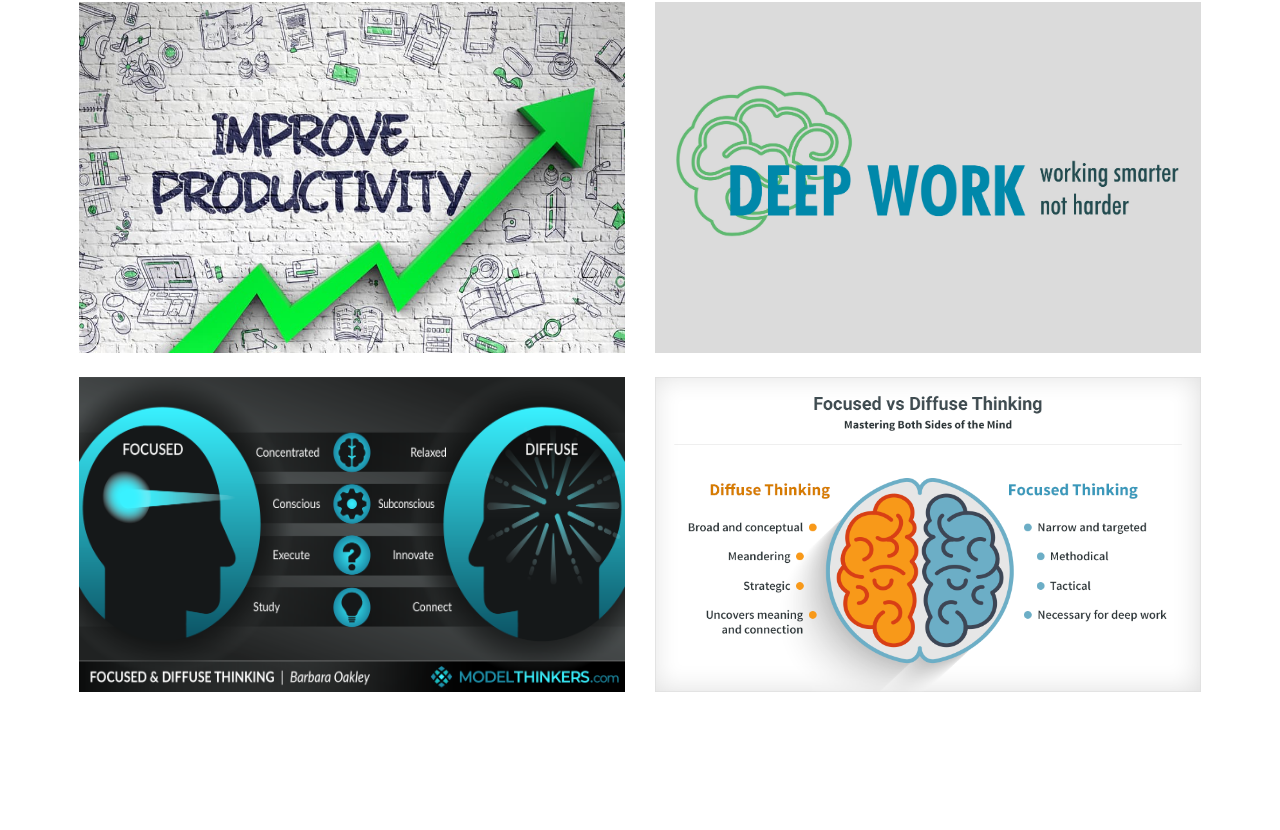
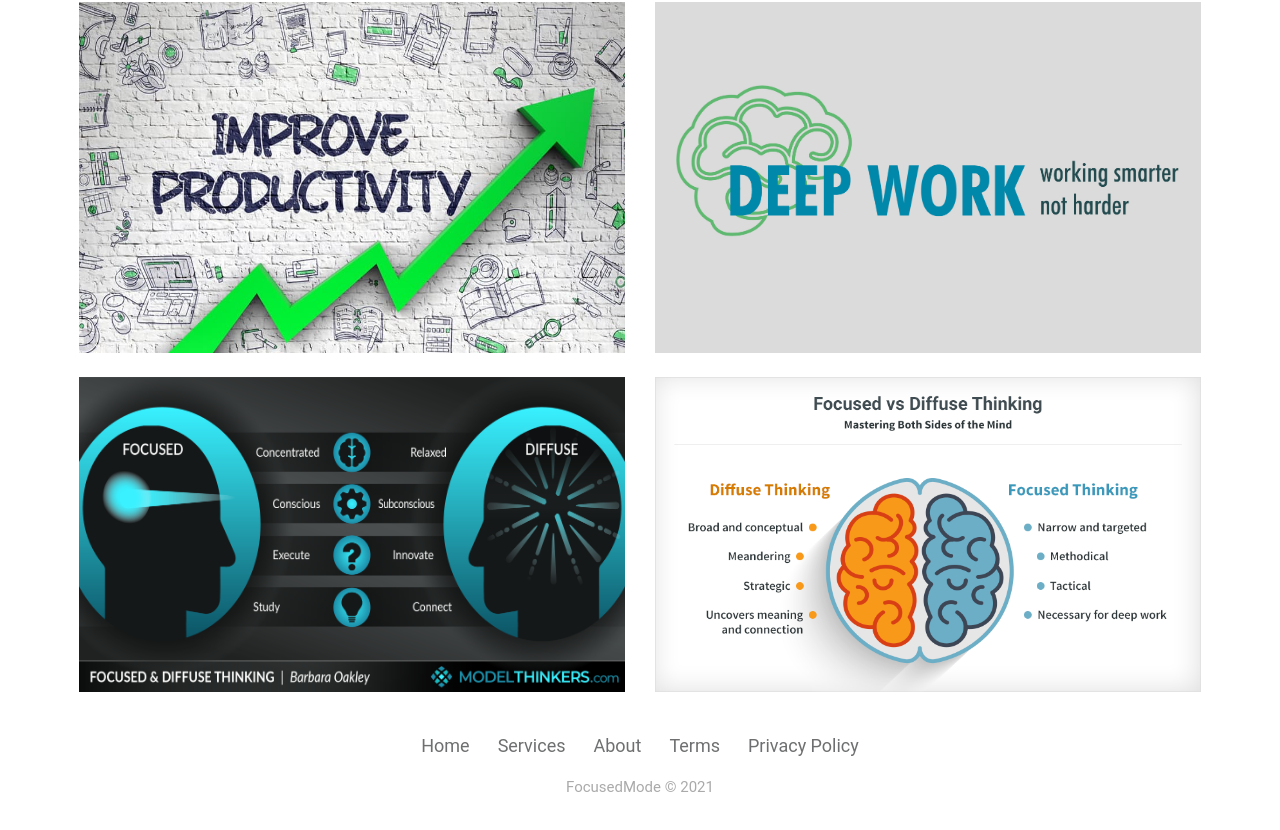
Before and after one commit to miguelviera/focusedmode, a React (Create React App) app: page / in a window 1280 px wide. Shown: the part 324-1154 px from the top of the page. Before the commit the page ends 1016 px from the top, so only its background shows below. Built offline with nearby package versions, Linux system fonts and the light colour scheme.

Commit message:
last commit

```diff
--- a/src/components/core/Home.css
+++ b/src/components/core/Home.css
@@ -1,6 +1,3 @@
-/* * {
-  background-color: yellow;
-} */
 .image {
   text-align: center;
   width: 100%;
@@ -13,3 +10,40 @@
   margin-right: 0;
   font-size: larger;
 }
+
+.footer-basic {
+  padding:40px 0;
+  background-color:#ffffff;
+  color:#4b4c4d;
+}
+
+.footer-basic ul {
+  padding:0;
+  list-style:none;
+  text-align:center;
+  font-size:18px;
+  line-height:1.6;
+  margin-bottom:0;
+}
+
+.footer-basic li {
+  padding:0 10px;
+}
+
+.footer-basic ul a {
+  color:inherit;
+  text-decoration:none;
+  opacity:0.8;
+}
+
+.footer-basic ul a:hover {
+  opacity:1;
+}
+
+.footer-basic .copyright {
+  margin-top:15px;
+  text-align:center;
+  font-size:15px;
+  color:#aaa;
+  margin-bottom:0;
+}
--- a/src/components/core/Home.js
+++ b/src/components/core/Home.js
@@ -38,7 +38,18 @@ const Home = () => {
           <img className="image" src={focusvsdiffuse} />
         </div>
       </div>
-
+      <div class="footer-basic">
+        <footer>
+            <ul class="list-inline">
+                <li class="list-inline-item"><a href="#">Home</a></li>
+                <li class="list-inline-item"><a href="#">Services</a></li>
+                <li class="list-inline-item"><a href="#">About</a></li>
+                <li class="list-inline-item"><a href="#">Terms</a></li>
+                <li class="list-inline-item"><a href="#">Privacy Policy</a></li>
+            </ul>
+            <p class="copyright">FocusedMode © 2021</p>
+        </footer>
+    </div>
     </>
   );
 };
```
